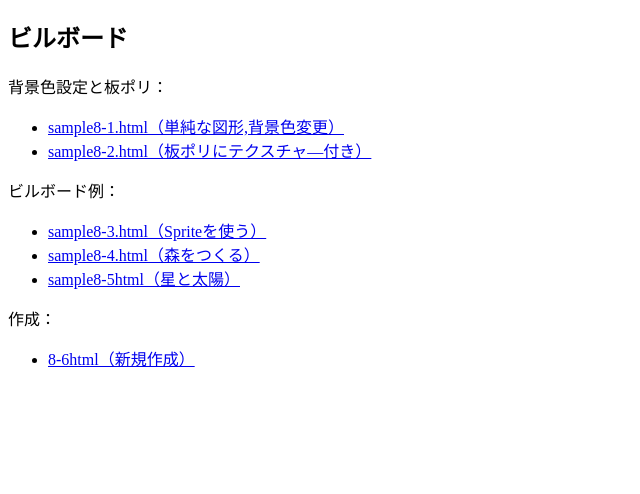
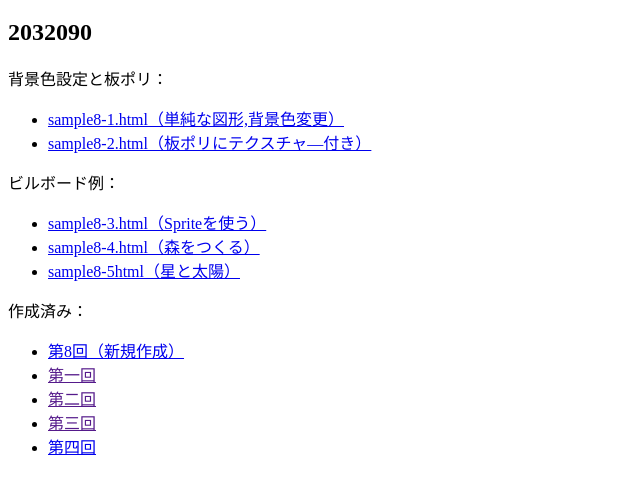
Before and after one commit to takaseyuto/js-portfolio, a plain HTML site: page index.html in a window 1280 px wide. Shown: the part 70-564 px from the top of the page, without its empty margins (0-640 px from the left). Drawn offline with Linux system fonts and the light colour scheme.

Commit message:
adaawadweeeee

```diff
--- a/index.html
+++ b/index.html
@@ -6,7 +6,7 @@
 </head>
 <body>
     <h1>WebGL演習（４）</h1>
-    <h2>ビルボード</h2>
+    <h2>2032090</h2>
     <p>
         背景色設定と板ポリ：
         <ul>
@@ -19,9 +19,13 @@
             <li><a href="sample8-4.html">sample8-4.html（森をつくる）</a></li>
             <li><a href="sample8-5.html">sample8-5html（星と太陽）</a></li>
         </ul>
-        作成：
+        作成済み：
         <ul>
-            <li><a href="8-6.html">8-6html（新規作成）</a></li>
+            <li><a href="8-6.html">第8回（新規作成）</a></li>
+            <li><a href="">第一回</a></li>
+            <li><a href="">第二回</a></li>
+            <li><a href="">第三回</a></li>
+            <li><a href="https://takaseyuto.github.io/Js7-/sample7-world.html">第四回</a></li>
         </ul>
     </p>
 </body>
```
